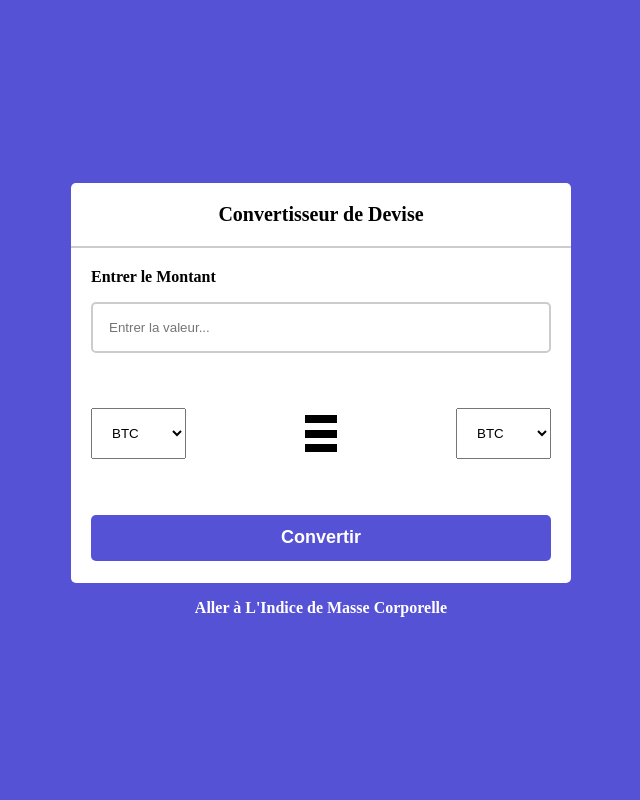
After one commit to Alsace7004/IMC-Indice-de-Masse-Corporelle--HTML-CSS-JS, a PHP site: page /cd.html in a window 1280 px wide. The commit adds this page. Shown: the whole page, without its empty margins (319-959 px from the left). Run offline with PHP 8.4, Linux system fonts and the light colour scheme.

Commit message:
mise en place du convertisseur de devise

```diff
--- /dev/null
+++ b/cd.css
@@ -0,0 +1,103 @@
+*{
+    margin: 0;
+    padding: 0;
+}
+body{
+    background-color: #5552d6;
+}
+.container{
+    min-height: 100vh;
+    max-height: auto;
+    width: 100%;
+    display: flex;
+    justify-content: center;
+    align-items: center;
+}
+.ec{
+    /*border: 2px solid #ccc;*/
+    background-color: #fff;
+    border-radius: 5px;
+    width: 500px;
+    height: 400px;
+}
+.ec_title{
+    /*border: 1px solid red;*/
+    padding: 20px;
+    display: flex;
+    justify-content: center;
+    font-weight: 900;
+    font-size: 20px;
+    border-bottom: 2px solid #ccc;
+}
+/*************************************************************************/
+.input_container{
+    display: flex;
+    flex-direction: column;
+    padding: 20px;
+}
+.input_container label{
+    font-weight: 600;
+}
+input[type="text"]{
+    margin-top: 1rem;
+    padding: 1rem 1rem;
+    border-radius: 5px;
+    border: 2px solid #ccc;
+    outline: none;
+}
+/*************************************************************************/
+.select_container{
+    display: flex;
+    justify-content: space-between;
+    align-items: center;
+    padding: 20px;
+}
+/**************************************************************************/
+.bars{
+    /*border: 1px solid red;*/
+    cursor: pointer;
+    padding: 1rem 1rem;
+}
+.bars div{
+    height: 0.5rem;
+    width: 2rem;
+    background-color: black;
+    margin: 0.4rem;
+}
+/**************************************************************************/
+select{
+    padding: 1rem 1rem;
+}
+/***************************************************************************/
+.ec_footer{
+    padding: 20px;
+}
+.ec_footer button{
+    width: 100%;
+    padding: 0.8rem 1rem;
+    cursor: pointer;
+    background-color: #5552d6;
+    color: #fff;
+    border: none;
+    font-weight: 600;
+    border-radius: 5px;
+    font-size: 18px;
+}
+/********************************************************************/
+@media (max-width: 335px){
+    .container div{
+
+    }
+    .container{
+        margin: 2rem;
+        /*padding-left: 40px;
+        padding-right:40px;*/
+    }
+    .ec{
+        width: 100%;
+    }
+    .link a{
+        font-size: 14px;
+    }
+
+}
--- /dev/null
+++ b/cd.html
@@ -0,0 +1,57 @@
+<!DOCTYPE html>
+<html lang="en">
+<head>
+    <meta charset="UTF-8">
+    <meta http-equiv="X-UA-Compatible" content="IE=edge">
+    <meta name="viewport" content="width=device-width, initial-scale=1.0">
+    <title>CONVERTISSEUR-DE-DEVISE</title>
+    <link rel="stylesheet" href="cd.css">
+    <script src="cd.js" defer></script>
+</head>
+<body>
+    <div class="container">
+            <div>
+                    <div class="ec">
+                        <div class="ec_title">Convertisseur de Devise</div>
+                        <div class="ec_container">
+                            <div class="input_container">
+                                <label for="">Entrer le Montant</label>
+                                <input type="text" placeholder="Entrer la valeur...">
+                            </div>
+                            <div class="select_container">
+                                <select name="" id="first_select">
+                                    <option value="1">BTC</option>
+                                    <option value="2">ETC</option>
+                                    <option value="3">XOF</option>
+                                    <option value="4">CEDIS</option>
+                                    <option value="5">NAIRA</option>
+                                </select>
+                                <div class="bars">
+                                    <div></div>
+                                    <div></div>
+                                    <div></div>
+                                </div>
+                                <select name="" id="second_select">
+                                    <option value="6">BTC</option>
+                                    <option value="7">ETC</option>
+                                    <option value="8">XOF</option>
+                                    <option value="9">CEDIS</option>
+                                    <option value="10">NAIRA</option>
+                                </select>
+                            </div>
+                        </div>
+                        <div class="ec_footer">
+                                <button id="btn">Convertir</button>
+                        </div>
+                    </div>
+                    <div class="link" style="display: flex;justify-content: center;margin-top: 1rem;">
+                        <a style="color: #fff;text-decoration: none;font-weight: 600;" href="index.html">Aller à L'Indice de Masse Corporelle</a>
+                    </div>
+            </div>
+
+    </div>
+
+
+
+</body>
+</html>
--- /dev/null
+++ b/cd.js
@@ -0,0 +1,12 @@
+
+ var first_select = document.querySelector('#first_select');
+ var second_select = document.querySelector('#second_select');
+ var btn = document.querySelector('#btn');
+
+ btn.addEventListener('click',()=>{
+    var first_select_val = first_select.value;
+    var second_select_val = second_select.value;
+
+
+    alert("Vous avez choisi:"+first_select_val+" pour first_select \n et "+second_select_val+" pour second_select");
+ })
--- a/style.css
+++ b/style.css
@@ -2,7 +2,7 @@
     margin: 0;
     padding: 0;
 }
-body{
+.top{
     display: flex;
     width: 100%;
     justify-content: center;
```
Also changed, not shown: index.html (+10 -0 lines).
